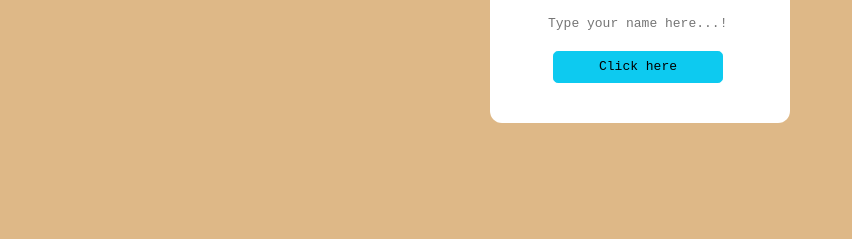
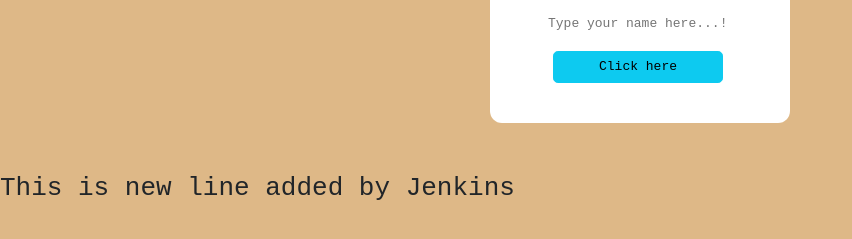
Before and after one commit to rvamshi75/projectbdy, a plain HTML site: page index.html in a window 1280 px wide. Shown: the part 353-592 px from the top of the page, without its empty margins (0-852 px from the left). Drawn offline with nearby package versions, Linux system fonts and the light colour scheme.

Commit message:
Update index.html

```diff
--- a/index.html
+++ b/index.html
@@ -116,5 +116,5 @@
 
     <script src="./app.js"></script>
 </body>
-
+<h2>This is new line added by Jenkins</h2>
 </html>
```
